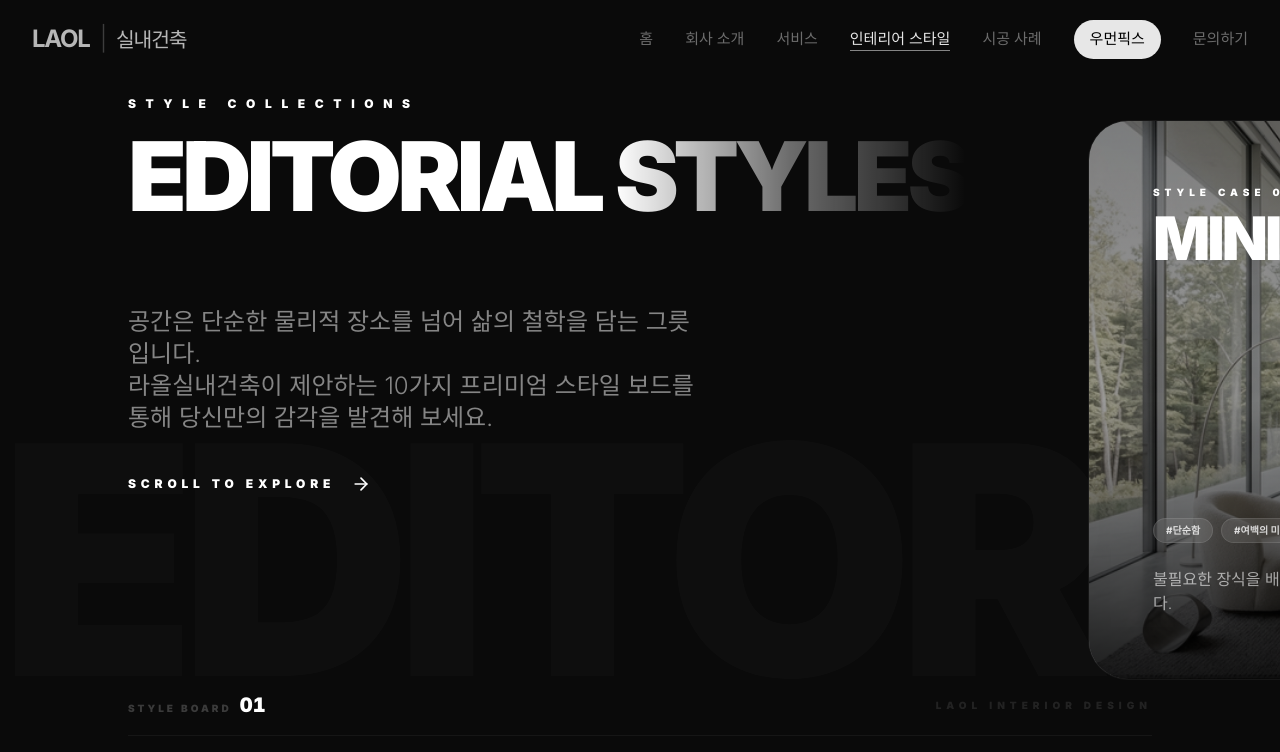
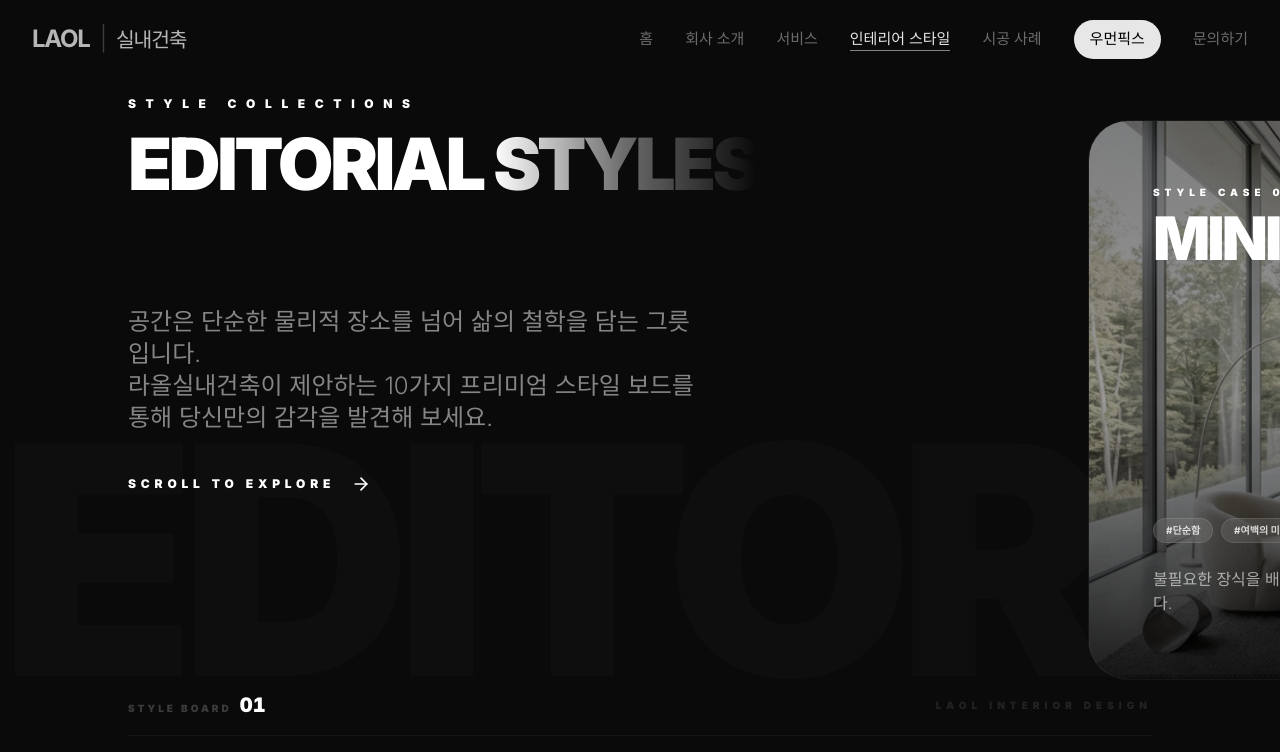
Before and after one commit to namooda7-gif/-_-, a Next.js app: page /styles in a window 1280 px wide. Shown: the top 752 px of the page. Built offline with nearby package versions, Linux system fonts and the light colour scheme.

Commit message:
Revert EDITORIAL STYLES font size to user preference

```diff
--- a/src/app/styles/page.tsx
+++ b/src/app/styles/page.tsx
@@ -111,7 +111,7 @@ export default function StylesPage() {
           <p className="text-accent-pink text-[10px] md:text-xs tracking-[0.8em] font-black uppercase">
             Style Collections
           </p>
-          <h1 className="text-5xl md:text-7xl lg:text-8xl font-black uppercase tracking-tighter leading-none whitespace-nowrap">
+          <h1 className="text-5xl md:text-7xl font-black uppercase tracking-tighter leading-none whitespace-nowrap">
             Editorial <span className="text-transparent bg-clip-text bg-gradient-to-r from-white via-white/40 to-transparent">Styles</span>
           </h1>
         </motion.div>
```
